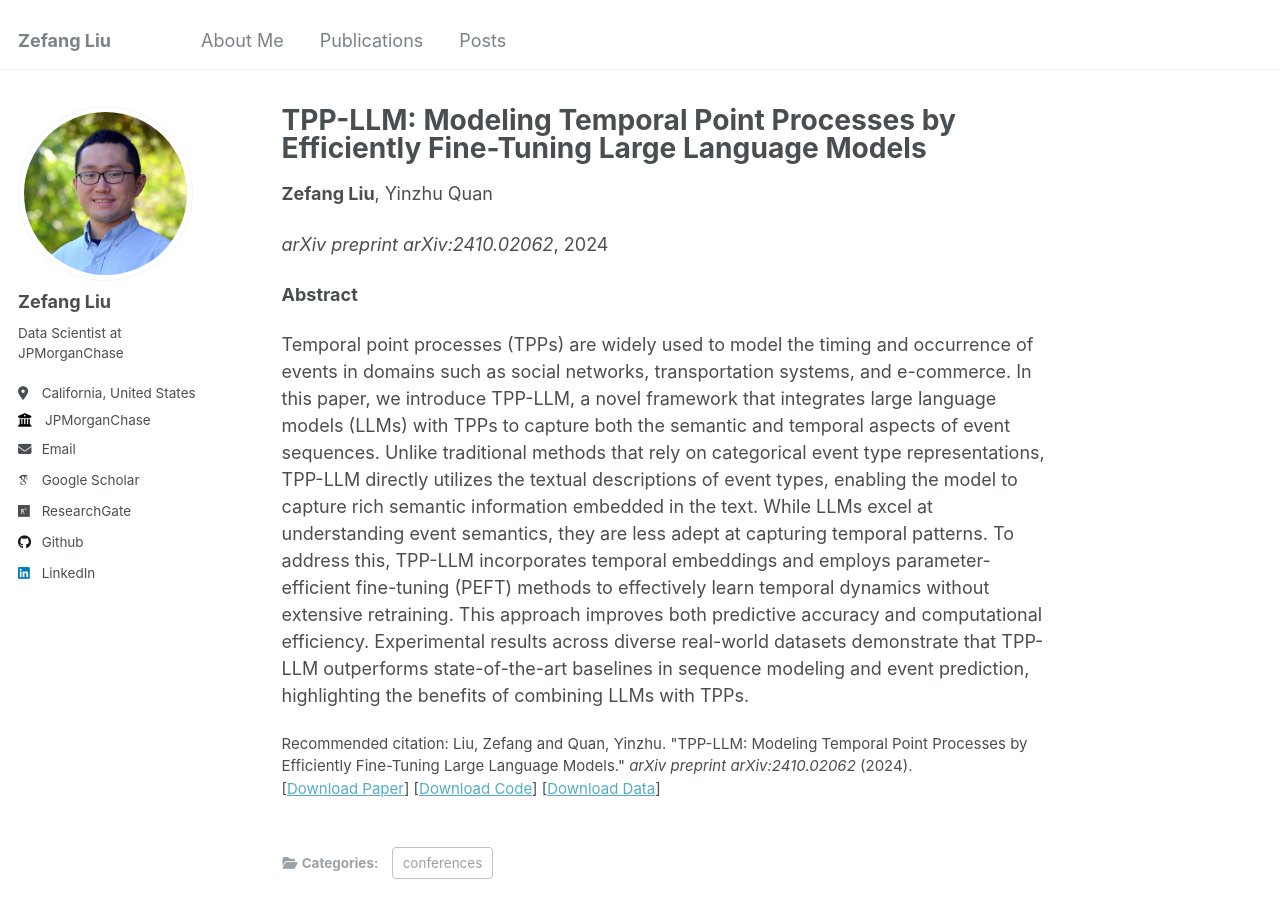
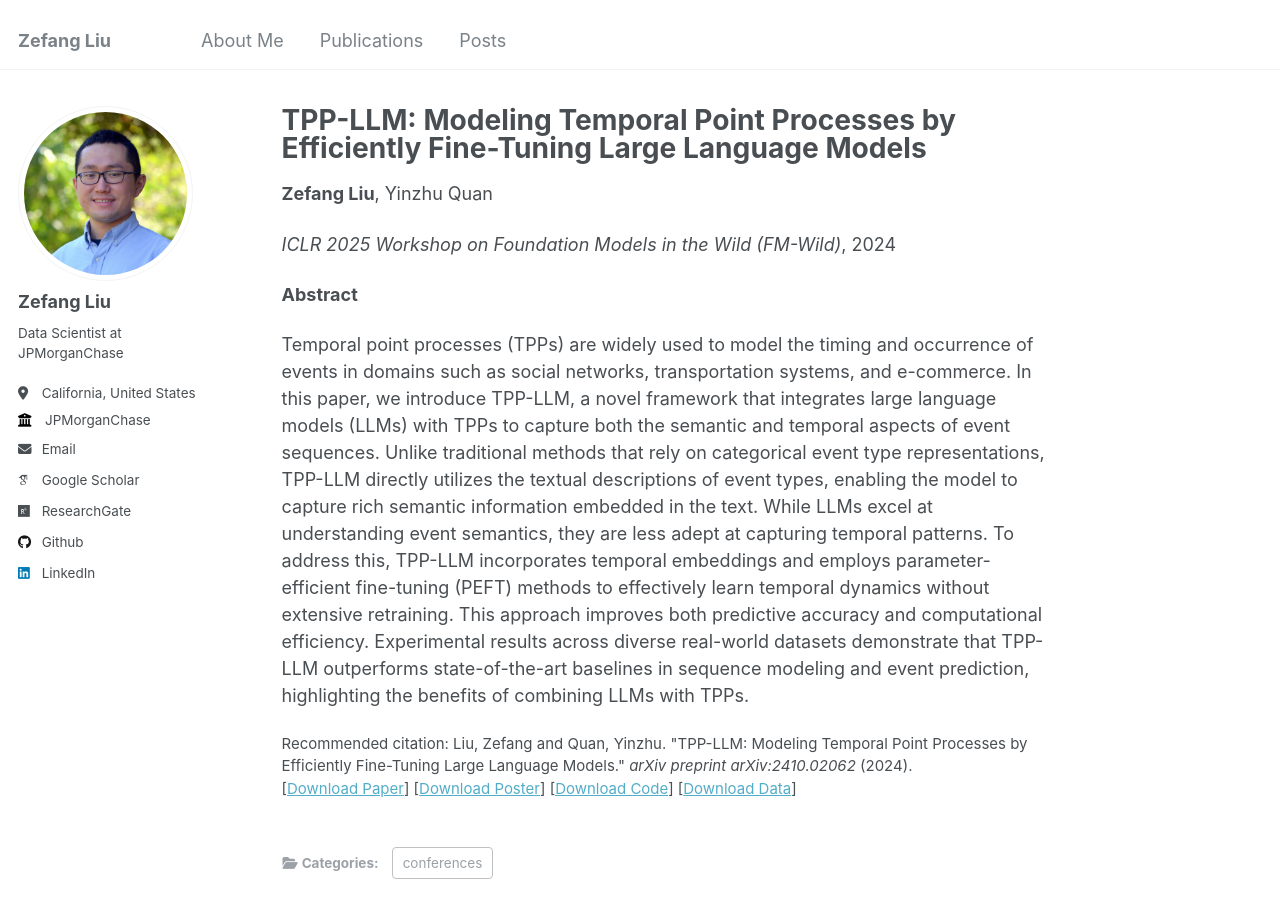
Before and after one commit to zefang-liu/zefang-liu.github.io, a Jekyll site: the page built from _publications/liu2024tpp.md, in a window 1280 px wide and 900 px high. Built offline with Jekyll 4.4.1, drawn with Linux system fonts in a browser that asks for light colours; some web fonts are replaced.

Commit message:
Upload posters

```diff
--- a/_publications/liu2024tpp.md
+++ b/_publications/liu2024tpp.md
@@ -6,10 +6,11 @@ category: conferences
 permalink: /publication/liu2024tpp
 excerpt: 'This paper introduces TPP-LLM, a framework that integrates large language models with temporal embeddings to improve event sequence modeling and prediction, demonstrating strong performance across multiple real-world datasets.'
 date: 2024-10-01
-venue: 'arXiv preprint arXiv:2410.02062'
+venue: 'ICLR 2025 Workshop on Foundation Models in the Wild (FM-Wild)'
 paperurl: 'https://arxiv.org/abs/2410.02062'
 codeurl: 'https://github.com/zefang-liu/TPP-LLM'
 dataurl: 'https://huggingface.co/tppllm'
+posterurl: /files/liu2024tpp.pdf
 citation: 'Liu, Zefang and Quan, Yinzhu. &quot;TPP-LLM: Modeling Temporal Point Processes by Efficiently Fine-Tuning Large Language Models.&quot; <i>arXiv preprint arXiv:2410.02062</i> (2024).'
 ---
 
```
Also changed, not shown: _publications/liu2024retrieval.md (+1 -0 lines), 2 other files.
